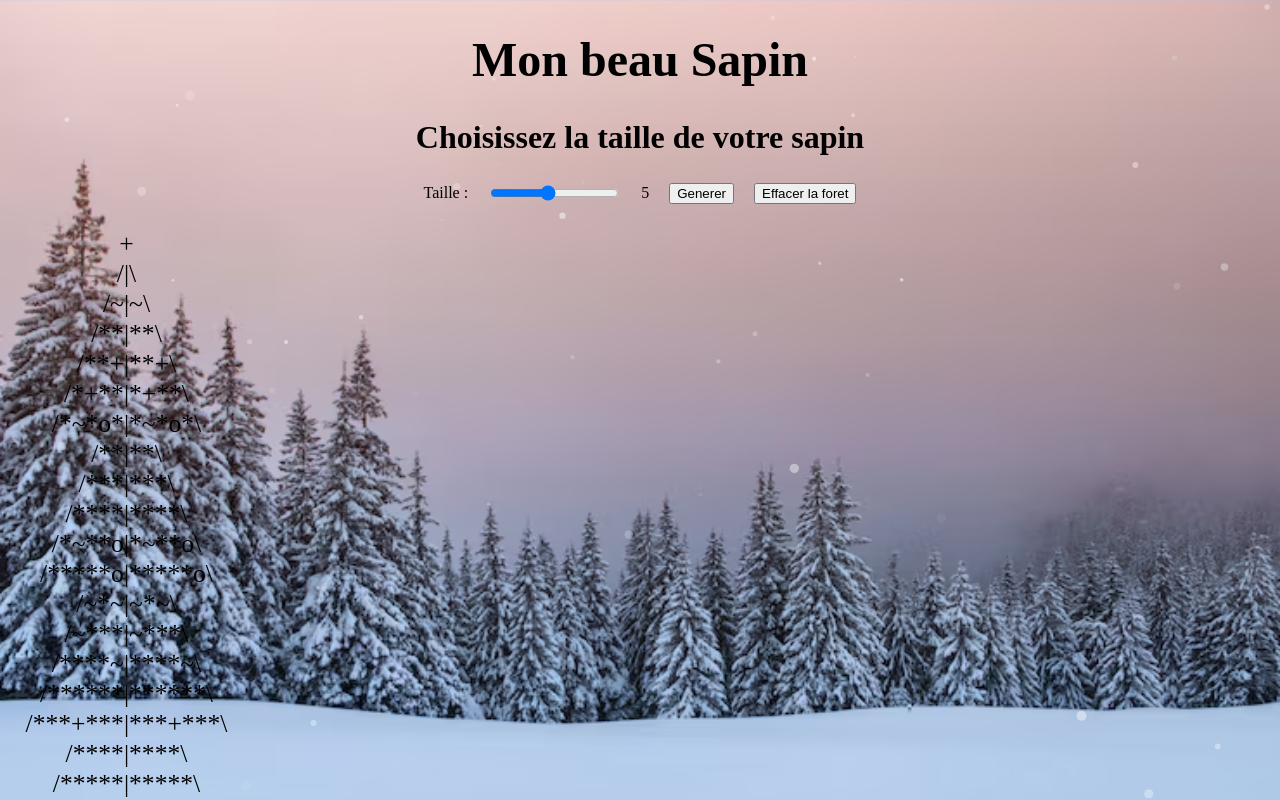
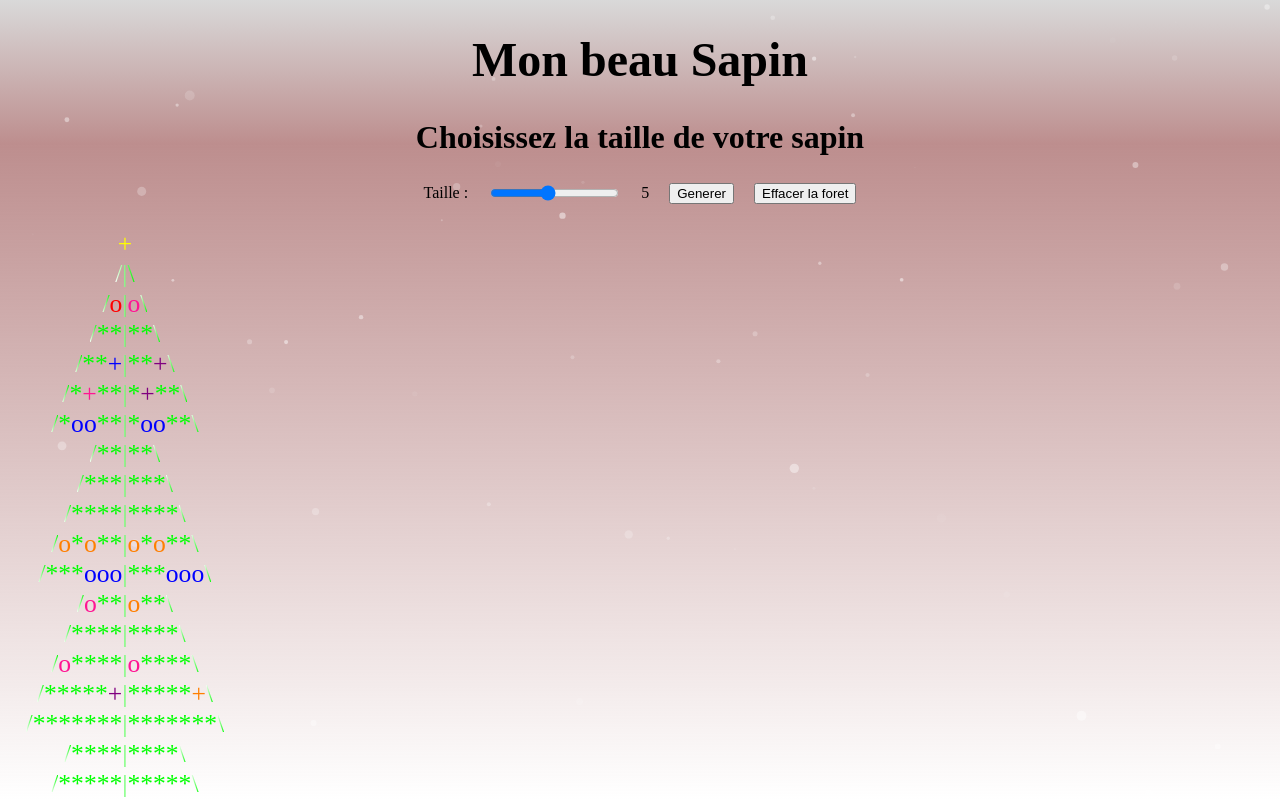
Before and after one commit to Nelson-Tsa/SapinDeNoel, a plain HTML site: page index.html in a window 1280 px wide. Both pictures are taken after a click on the button "Generer". Shown: the top 800 px of the page. Drawn offline with nearby package versions, Linux system fonts and the light colour scheme.

Commit message:
ajout d'un fond d'ecran plus neutre et les couleurs pour les sapins, avec des couleurs aleatoire pour les déco

```diff
--- a/index.html
+++ b/index.html
@@ -5,7 +5,7 @@
     <meta name="viewport" content="width=device-width, initial-scale=1.0">
     <title>Mon beau Sapin</title>
     <link rel="stylesheet" href="style.css">
-    <script src="script.js" defer></script>
+    <script src="scriptCouleur.js" defer></script>
 </head>
 <body>
     <header><h1>Mon beau Sapin</h1></header>
--- /dev/null
+++ b/scriptCouleur.js
@@ -0,0 +1,141 @@
+const tailleInput = document.getElementById("taille");
+const divSapin = document.getElementById("sapinDiv");
+const boutonGenerer = document.getElementById("generer");
+const tailleValue = document.getElementById("tailleValue");
+const supprimerForet = document.getElementById("supprimerForet");
+let tailleChoisie
+const couleurDecoration = ['bleu', 'rouge', 'orange', 'violet','rose'];
+// Fonction pour colorer le texte avec les décorations
+function colorerTexte(texte) {
+  let couleur = couleurDecoration[Math.floor(Math.random() * couleurDecoration.length)];
+  let texteColore = '';
+  for (let i = 0; i < texte.length; i++) {
+    if (texte[i] === '*') {
+      texteColore += '<span class="vert">*</span>';
+    } else if (texte[i] === 'o') {
+      texteColore += `<span class=${couleur}>o</span>`;
+    } else if (texte[i] === '+') {
+      texteColore += `<span class=${couleur}>+</span>`;
+    } else {
+      texteColore += texte[i];
+    }
+  }
+  return texteColore;
+}
+
+
+
+supprimerForet.addEventListener("click", function() {
+    divSapin.innerHTML = '';
+    sapin = [];
+    console.log("La forêt a été supprimée.");
+  })
+
+tailleChoisie = tailleInput.value;
+tailleValue.innerHTML = tailleChoisie;
+
+
+
+    tailleInput.addEventListener("input", function() {
+      tailleChoisie = tailleInput.value;
+      tailleValue.innerHTML = tailleChoisie;
+      console.log(tailleChoisie);
+  })
+
+  boutonGenerer.addEventListener("click", function() {
+    // divSapin.innerHTML = '';
+    afficherSapin(tailleChoisie, tailleChoisie);
+  })
+
+
+  const nouveauSapin = document.createElement("p")
+  let sapin = [];
+
+  function afficherSapin(etages, hauteur_etage) {
+     divSapin.innerHTML = '';
+    let troncPaire = Number(etages)+ 1;
+    let espacement = hauteur_etage;
+    for (let i = 0; i < etages; i++) {
+        afficherEtage(hauteur_etage, i, espacement)
+        espacement -= 1;
+    }
+    for (let j = 0; j < etages ; j++) {
+        if(etages%2 == 0) {
+            console.log(" ".repeat(etages+hauteur_etage / 2 - 1) +"  "+"#".repeat(etages+1))
+            nouveauSapin.innerHTML += " ".repeat(((etages+hauteur_etage )/ 2) - 1) +"  "+"<span class='marron'>#</span>".repeat(etages) + "<br>";
+            divSapin.appendChild(nouveauSapin)
+
+        }
+        else {
+            nouveauSapin.innerHTML += " ".repeat(etages+hauteur_etage / 2) +"  "+"<span class='marron'>#</span>".repeat(etages)+ "<br>";
+            divSapin.appendChild(nouveauSapin)
+            console.log(" ".repeat(etages+hauteur_etage / 2) +"  "+"#".repeat(etages))
+        }
+    }
+
+    for (let i = 0; i < sapin.length; i++) {
+        const sapinConteneur = document.createElement('div'); // Conteneur pour un sapin
+        sapinConteneur.className = 'sapin'; // Classe pour le style
+        sapinConteneur.innerHTML = sapin[i]; // Ajouter le contenu du sapin
+        divSapin.appendChild(sapinConteneur); // Ajouter au conteneur principal
+      }
+      sapin.push(nouveauSapin.innerHTML)
+//     for (let i=0 ; i < sapin.length; i++) {
+//         nouveauSapin.innerHTML += sapin[i];
+//         divSapin.innerHTML += nouveauSapin;
+//     }
+//     sapin.push(nouveauSapin.innerHTML)
+//   nouveauSapin.innerHTML = sapin.join('');
+// //   divSapin.appendChild(nouveauSapin)
+// //   divSapin.innerHTML = sapin.join('');
+
+ }
+
+
+
+  function afficherEtage(hauteur, pointe_offset, espacement) {
+    // const nouveauSapin = document.createElement("p")
+    const decoration = '*o***o***+***o**'
+    if (pointe_offset == 0) {
+
+        nouveauSapin.innerHTML = " ".repeat(espacement) +" ".repeat(hauteur + 1) + "<span class='jaune'>+</span>" + "<br>";
+        divSapin.appendChild(nouveauSapin)
+        nouveauSapin.innerHTML += " ".repeat(espacement) +" ".repeat(hauteur) + "<span class='aiguilles'>/|\\</span>" + "<br>";
+        divSapin.appendChild(nouveauSapin)
+        console.log(" ".repeat(espacement) +" ".repeat(hauteur + 1) + "+")
+        console.log(" ".repeat(espacement) +" ".repeat(hauteur) + "/|\\")
+        for (let i = 0; i < hauteur; i++) {
+          let result = '';
+          for (let j = 0; j < i + 1; j++) {
+              let choix;
+              if (j > 0 && (result[j - 1] === 'O' || result[j - 1] === '+' || result[j - 1] === '~')) {
+                  choix = '*';
+
+              } else {
+                  choix = decoration[Math.floor(Math.random() * decoration.length)];
+              }
+              result += choix;
+          }
+          nouveauSapin.innerHTML += " ".repeat(espacement) +" ".repeat(hauteur - i - 1) +"<span class='aiguilles'>/</span>" + colorerTexte(result) +"<span class='aiguilles'>|</span>" + colorerTexte(result) +"<span class='aiguilles'>\\</span>" + "<br>";
+          divSapin.appendChild(nouveauSapin)
+            console.log(" ".repeat(espacement) +" ".repeat(hauteur - i - 1) +"/" +result +"|" +result +"\\");
+          }
+        } else {
+          for (let i = 0; i < hauteur; i++) {
+             let result = '';
+            for (let j = 0; j < i + 1 + pointe_offset; j++) {
+                let choix;
+                if (j > 0 && (result[j - 1] === 'O' || result[j - 1] === '+' || result[j - 1] === '~' )) {
+                    choix = '*';
+
+                } else {
+                    choix = decoration[Math.floor(Math.random() * decoration.length)];
+                }
+                result += choix;
+            }
+            nouveauSapin.innerHTML += " ".repeat(espacement) +" ".repeat(hauteur - i - 1) +"<span class='aiguilles'>/</span>" + colorerTexte(result) +"<span class='aiguilles'>|</span>" + colorerTexte(result) +"<span class='aiguilles'>\\</span>" + "<br>";
+            divSapin.appendChild(nouveauSapin)
+                console.log(" ".repeat(espacement) +" ".repeat(hauteur - i - 1) +"/" +result +"|" +result +"\\");
+          }
+        }
+ }
--- a/style.css
+++ b/style.css
@@ -7,7 +7,8 @@ body{
     padding: 0;
     height: 100vh;
     width: 100%; /* Assure que le body prend toute la hauteur */
-    background-image: url('/img/foret-neige.avif');
+    /* background-image: url('/img/foret-neige.avif'); */
+    background: linear-gradient(0deg,rgba(139, 34, 195, 0) 0%, rgba(189, 142, 142, 1) 82%, rgba(217, 217, 217, 1) 100%);
     background-size: cover;
     background-repeat: no-repeat;
     background-attachment: fixed;
@@ -55,6 +56,7 @@ p{
     height: auto;
     max-width: 100%; /* Limite la largeur au conteneur parent */
     overflow: hidden;
+
 }
 
 
@@ -69,4 +71,24 @@ p{
 }
 .jaune{
     color: #ff0;
+
 }
+.orange{
+    color: #ff7f00;
+}
+.violet{
+    color: #800080;
+}
+.rose{
+    color: #ff1493;
+}
+.marron {
+    color: #8B4513;
+}
+.aiguilles {
+    background: linear-gradient(to right, white, #0f0);
+    -webkit-background-clip: text;
+    -webkit-text-fill-color: transparent;
+    background-clip: text;
+    color: transparent;
+}
```
Also changed, not shown: img/foret-eneige.jpg (added).
